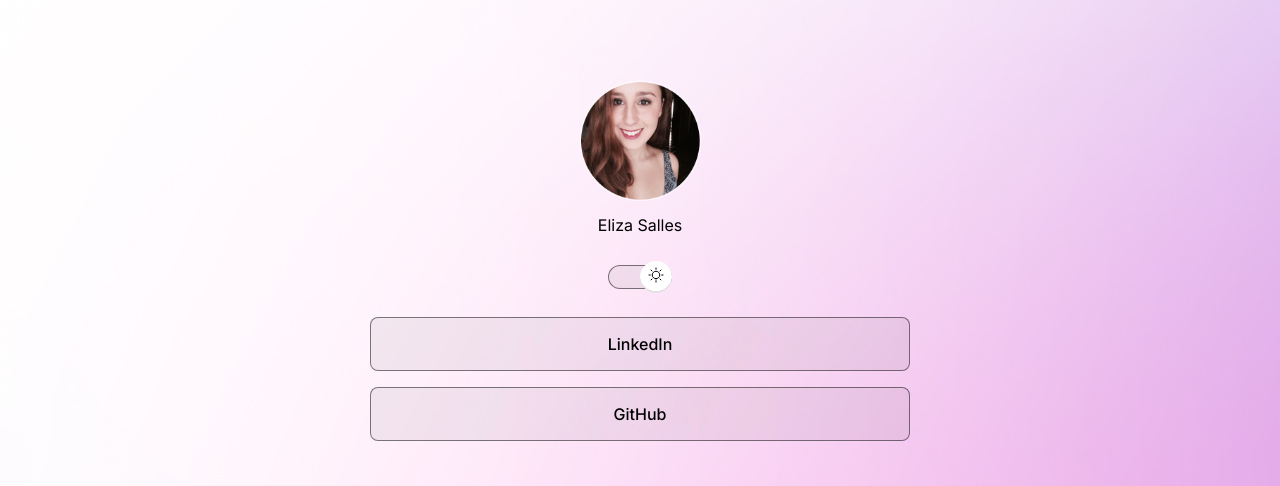
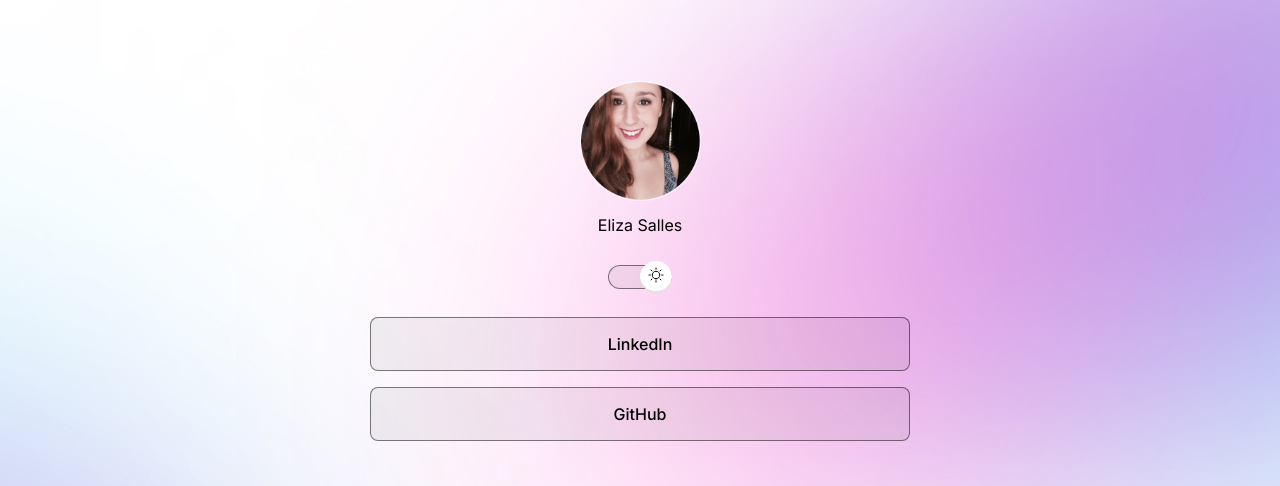
Before and after one commit to elizamsalles/profile, a plain HTML site: page index.html in a window 1280 px wide. Shown: the top 486 px of the page. Drawn offline with nearby package versions, Linux system fonts and the light colour scheme.

Commit message:
change background based on media queries

```diff
--- a/style.css
+++ b/style.css
@@ -20,7 +20,7 @@
 
 .light {
     --text-color: black;
-    --bg-url: url(./assets/bg-light.jpg);
+    --bg-url: url(./assets/bg-light.png);
     --stroke-color: rgba(0, 0, 0, 0.5);
     --surface-color: rgba(0, 0, 0, 0.05);
     --surface-color-hover: rgba(0, 0, 0, 0.02);
@@ -33,8 +33,10 @@ body {
   background-repeat: no-repeat;
   background-position: top center;
   /* no bg position, se colocamos apenas center, na horizontal ele irá centralizar através do meio da imagem, ou seja, metade da imagem ficaria para cima, "fora da tela". colocamos "top" para centralizar atrabéz do início da imagem */
-  background-size: auto;
+  background-size: cover;
   /* bg cover faz com que a imagem ocupe todo o espaço da "caixa"  */
+  height: 100vh;
+  /* 100vh altura de 100% da tela. não deixa espaço em branco na página */
 }
 
 body * {
@@ -201,3 +203,16 @@ footer {
     text-align: center;
     padding: 24px 0;
 }
+
+@media (min-width: 700px) {
+  /* aqui está indicando que de 700 px pra cima, serão aplicadas essas regras: */
+  :root {
+    --bg-url: url(./assets/bg-desktop-dark.jpg);
+  }
+
+  .light {
+    --bg-url: url(./assets/bg-desktop-light.jpg);
+  }
+
+  /* de certa forma, esse media serve para ajustar o conteúdo do site em diferentes tamanhos de tela */
+}
```
Also changed, not shown: assets/bg-desktop-light.jpg (renamed from assets/bg-light.jpg), assets/bg-light.png (added), 2 other files.
